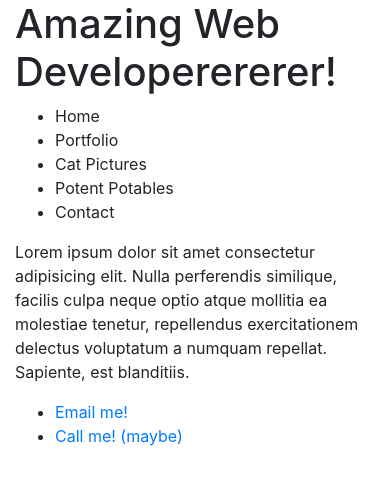
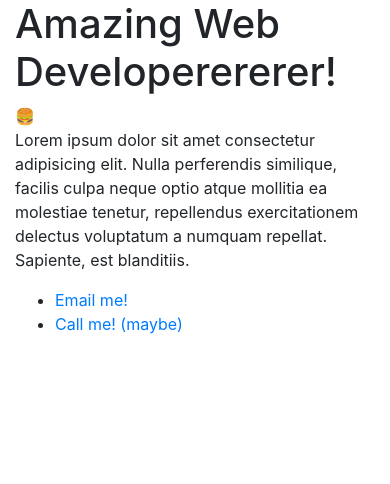
Before and after one commit to radishmouse/portfolio-ish-react-site, a React (Create React App) app: page / in a window 390 px wide. Shown: the top 484 px of the page. Built offline with nearby package versions, Linux system fonts and the light colour scheme.

Commit message:
finishes hamburger menu

```diff
--- a/src/Nav.js
+++ b/src/Nav.js
@@ -6,12 +6,14 @@
         // on the page.
         super(props);
         this.state = {
-            isOpen: true
+            isOpen: false
         };
     }
     render() {
         return (
             this.state.isOpen ?
+                <React.Fragment>
+                    <a onClick={this._toggleMenu}>🥞</a>
                     <ul>
                         {
                             this.props.links.map((item, index) => {
@@ -19,13 +21,18 @@
                             })
                         }
                     </ul>
+                </React.Fragment>
                 :
-                <a>🍔</a>
+                <a onClick={this._toggleMenu}>🍔</a>
         );
     }
 
     _toggleMenu = () => {
-
+        this.setState({
+            isOpen: !this.state.isOpen
+        }, () => {
+            console.log('menu toggled!');
+        });
     }
 }
 
```
Lines whose indentation alone changed are shown as unchanged.
